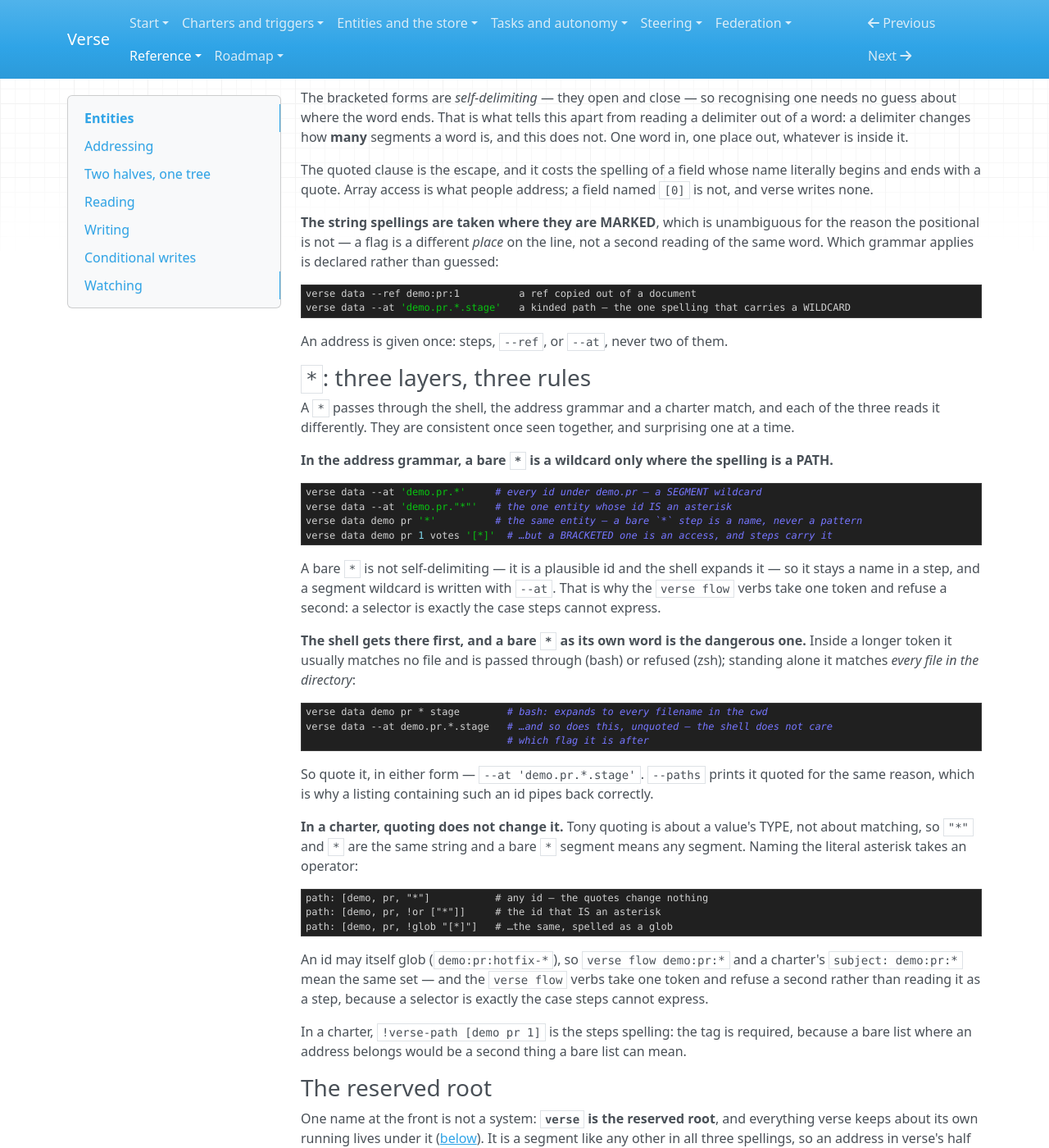
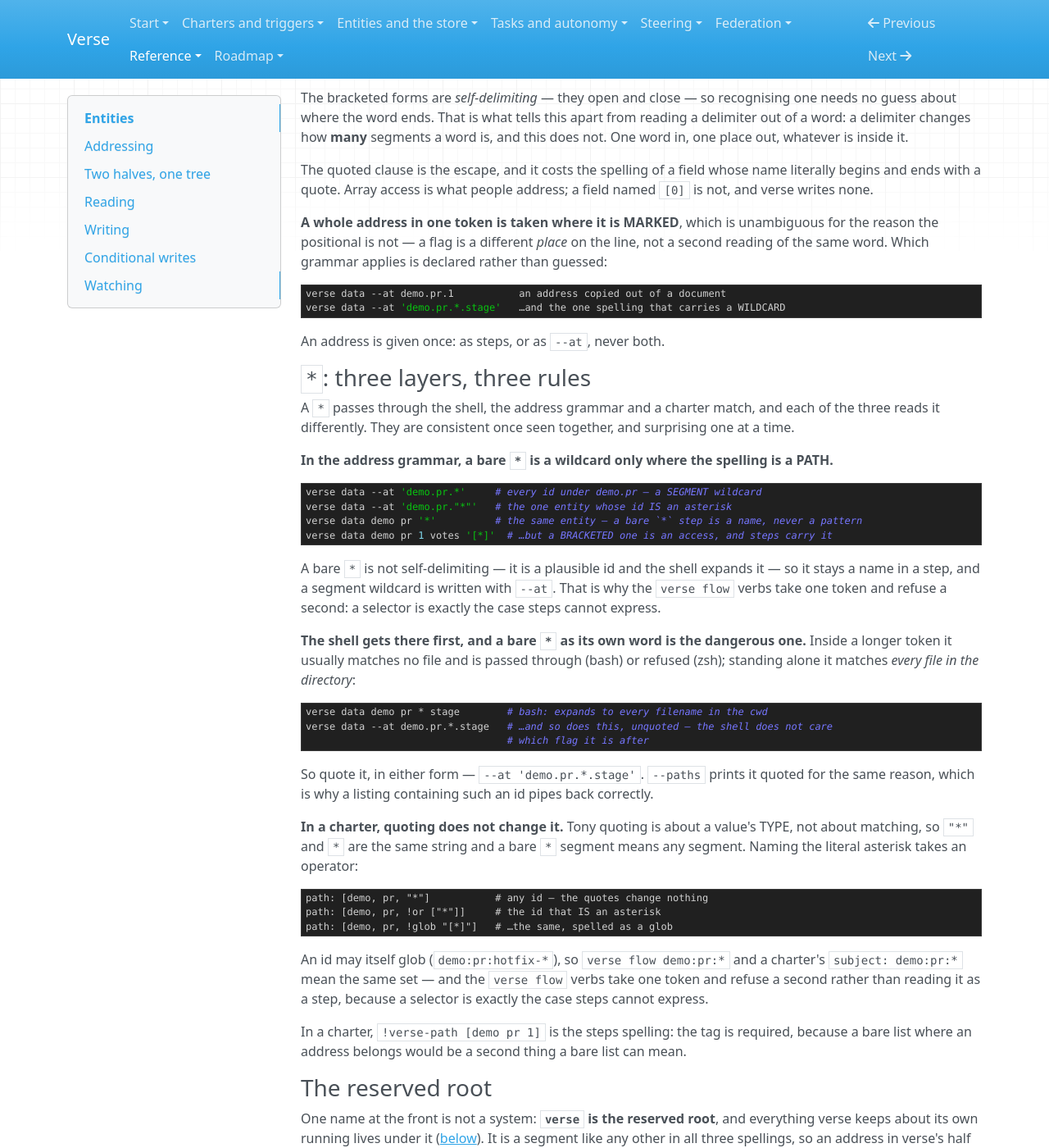
Before and after one commit to signadot/viff, an MkDocs documentation site: the page built from docs/reference/entities.md, in a window 1280 px wide and 1400 px high, scrolled down 1652 px. Shown: the whole window at 82% size. Built offline with MkDocs 1.6.1, drawn with Linux system fonts in a browser that asks for light colours; some of the changed text lies outside the part shown.

Commit message:
cli!: an address is steps or `--at`, and `--ref` is gone
`verse data` and `verse watch` took an address in three spellings: positional
steps, `--ref demo:pr:1`, and `--at demo.pr.1`. Two of them are the same thing,
and one of them stops at three segments — so `--ref` goes, and what it was for
is what `--at` already does better: a whole address in one token, copied out of
a document, with the quoting the grammar's own (`demo.pr."a.b"`) and a wildcard
where a read wants one.

Steps stay the everyday form. They need no quoting from the person typing —
`verse data demo pr a.b` — because the shell has already said where each segment
ends, and every listing answers in them.

THE SCRIPTS TAKE THE SAME GRAMMAR. Each table of fixtures now names its entities
as steps and hands them over unquoted, which is the idiom `--paths` output is
already consumed with; where a script needs the address as the store RENDERS it
— a grep over a record's `subject:`, a `--subject` on a spawn, a `flow show` —
that spelling is a second variable beside it, named `*_SUBJ`, so the one place
the colon form survives is the one place it is a rendering rather than an
address.

Checked by running each of them against a local verse and cleaning up after:
seed-entities, seed-demo, lineage, charter-shapes (derive), attached-resolver
(standing), each round-tripping its own `--clean`.

Tier: contract
Checked: make check && make test && ./smoke.sh, plus each script in scripts/ run and cleaned
  against a local verse
Breaks: `verse data --ref <ref>` and `verse watch --ref <ref>` — pass the address as steps
  (`verse data demo pr 1`) or as `--at demo.pr.1`
Notice: 46h7ty0xh12krwpmgsn0
Co-Authored-By: Claude Opus 5 (1M context) <noreply@anthropic.com>

````diff
--- a/docs/reference/entities.md
+++ b/docs/reference/entities.md
@@ -97,16 +97,16 @@ The quoted clause is the escape, and it costs the spelling of a field whose name
 begins and ends with a quote. Array access is what people address; a field named `[0]` is not,
 and verse writes none.
 
-**The string spellings are taken where they are MARKED**, which is unambiguous for the reason
-the positional is not — a flag is a different *place* on the line, not a second reading of the
-same word. Which grammar applies is declared rather than guessed:
+**A whole address in one token is taken where it is MARKED**, which is unambiguous for the
+reason the positional is not — a flag is a different *place* on the line, not a second reading
+of the same word. Which grammar applies is declared rather than guessed:
 
 ```sh
-verse data --ref demo:pr:1          a ref copied out of a document
-verse data --at 'demo.pr.*.stage'   a kinded path — the one spelling that carries a WILDCARD
+verse data --at demo.pr.1           an address copied out of a document
+verse data --at 'demo.pr.*.stage'   …and the one spelling that carries a WILDCARD
 ```
 
-An address is given once: steps, `--ref`, or `--at`, never two of them.
+An address is given once: as steps, or as `--at`, never both.
 
 ### `*`: three layers, three rules
 
@@ -166,8 +166,8 @@ three:
 
 ```sh
 verse data verse task instance run-a1b2       # steps
-verse data --ref verse:task:instance:run-a1b2 # …a ref copied out of a document
-verse data verse task instance                    # …and as steps, at whatever depth
+verse data --at verse.task.instance.run-a1b2  # …the same address copied out of a document
+verse data verse task instance                # …and a prefix of it: the whole kind
 ```
 
 Two consequences worth knowing before they surprise you:
@@ -380,8 +380,8 @@ writes there, and the answer is that place. A write is a value at a path, so whe
 [working/entity-tree.md](../working/entity-tree.md).
 
 ```sh
-verse data demo pr 1 --put '{stage: open}'       # as steps: nothing needs quoting
-verse data --ref demo:pr:1 --put '{owner: ana}' # …or by ref: adds an owner, keeps the stage
+verse data demo pr 1 --put '{stage: open}'      # as steps: nothing needs quoting
+verse data --at demo.pr.1 --put '{owner: ana}'  # …or in one token: adds an owner, keeps the stage
 verse data demo pr 1 labels urgent --put true   # write INSIDE the payload
 verse data demo pr 1 labels urgent --rm         # remove one field
 verse data demo pr 1 --rm                       # the whole entity
````
Also changed, not shown: docs/reference/README.md (+4 -4 lines), docs/tutorial.md (+5 -5 lines), 7 other files.
